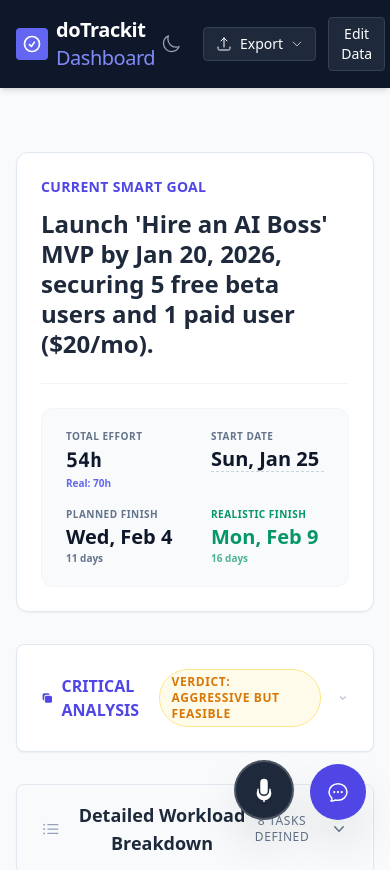
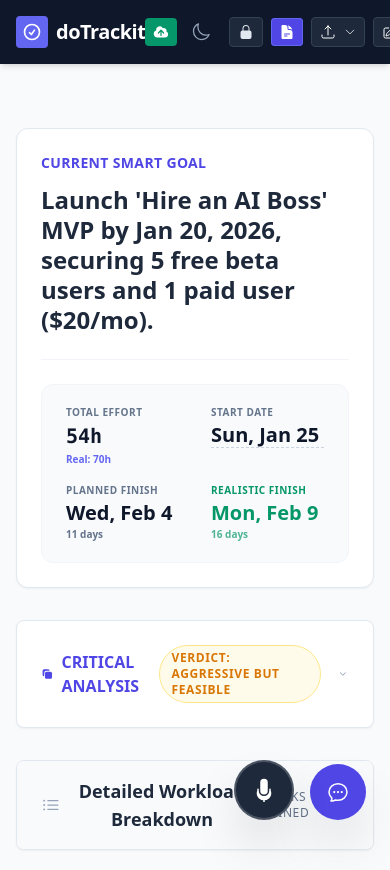
Before and after one commit to padm2057/doTrackit-Dashboard, a React (Vite) app: page / in a window 390 px wide. Shown: the top 870 px of the page. Built offline with nearby package versions, Linux system fonts and the light colour scheme.

Commit message:
feat: Improve header layout and responsiveness
Adjusts header title truncation and spacing of the cloud sync button to enhance responsiveness across different screen sizes.

```diff
--- a/App.tsx
+++ b/App.tsx
@@ -429,20 +429,20 @@ const App: React.FC = () => {
                     <path strokeLinecap="round" strokeLinejoin="round" d="M9 12.75L11.25 15 15 9.75M21 12a9 9 0 11-18 0 9 9 0 0118 0z" />
                 </svg>
             </div>
-            <h1 className="text-xl font-bold tracking-tight">doTrackit <span className="text-indigo-400 font-light">Dashboard</span></h1>
+            <h1 className="text-xl font-bold tracking-tight truncate max-w-[150px] sm:max-w-none">doTrackit <span className="text-indigo-400 font-light hidden sm:inline">Dashboard</span></h1>
           </div>
 
-          <div className="flex items-center gap-3">
+          <div className="flex items-center gap-2 md:gap-3">
              {/* Cloud Sync Button */}
              <button
                 onClick={() => setIsCloudModalOpen(true)}
-                className="hidden md:flex items-center gap-2 px-3 py-1.5 rounded text-sm font-bold bg-emerald-600 hover:bg-emerald-500 text-white transition-colors"
+                className="flex items-center gap-2 px-2 md:px-3 py-1.5 rounded text-sm font-bold bg-emerald-600 hover:bg-emerald-500 text-white transition-colors"
                 title="Save/Load from Cloud"
              >
                 <svg xmlns="http://www.w3.org/2000/svg" viewBox="0 0 20 20" fill="currentColor" className="w-4 h-4">
                   <path fillRule="evenodd" d="M5.5 17a4.5 4.5 0 01-1.44-8.765 4.5 4.5 0 018.302-3.046 3.5 3.5 0 014.504 4.272A4 4 0 0115 17H5.5zm3.75-2.75a.75.75 0 001.5 0V9.66l1.95 2.1a.75.75 0 101.1-1.02l-3.25-3.5a.75.75 0 00-1.1 0l-3.25 3.5a.75.75 0 101.1 1.02l1.95-2.1v4.59z" clipRule="evenodd" />
                 </svg>
-                Cloud Sync
+                <span className="hidden md:inline">Cloud Sync</span>
              </button>
 
              {/* Theme Toggle */}
@@ -465,7 +465,7 @@ const App: React.FC = () => {
              {/* Lock Goal Button */}
              <button
                 onClick={() => setIsLocked(!isLocked)}
-                className={`hidden md:flex items-center gap-2 px-3 py-1.5 rounded text-sm font-bold transition-all border ${
+                className={`flex items-center gap-2 px-2 md:px-3 py-1.5 rounded text-sm font-bold transition-all border ${
                     isLocked
                     ? 'bg-rose-600 hover:bg-rose-500 text-white border-rose-600 shadow-[0_0_12px_rgba(225,29,72,0.4)]'
                     : 'bg-slate-800 hover:bg-slate-700 text-slate-200 border-slate-700'
@@ -477,40 +477,40 @@ const App: React.FC = () => {
                      <svg xmlns="http://www.w3.org/2000/svg" viewBox="0 0 24 24" fill="currentColor" className="w-4 h-4">
                         <path fillRule="evenodd" d="M12 1.5a5.25 5.25 0 00-5.25 5.25v3a3 3 0 00-3 3v6.75a3 3 0 003 3h10.5a3 3 0 003-3v-6.75a3 3 0 00-3-3v-3c0-2.9-2.35-5.25-5.25-5.25zm3.75 8.25v-3a3.75 3.75 0 10-7.5 0v3h7.5z" clipRule="evenodd" />
                     </svg>
-                     Unlock
+                     <span className="hidden md:inline">Unlock</span>
                    </>
                 ) : (
                     <>
                     <svg xmlns="http://www.w3.org/2000/svg" viewBox="0 0 24 24" fill="currentColor" className="w-4 h-4">
                         <path fillRule="evenodd" d="M12 1.5a5.25 5.25 0 00-5.25 5.25v3a3 3 0 00-3 3v6.75a3 3 0 003 3h10.5a3 3 0 003-3v-6.75a3 3 0 00-3-3v-3c0-2.9-2.35-5.25-5.25-5.25zm3.75 8.25v-3a3.75 3.75 0 10-7.5 0v3h7.5z" clipRule="evenodd" />
                     </svg>
-                    Lock Goal
+                    <span className="hidden md:inline">Lock Goal</span>
                     </>
                 )}
             </button>
 
-            {/* NEW: Primary Report Button */}
+            {/* Primary Report Button (Download) */}
             <button
                 onClick={handleExportPDF}
-                className="hidden md:flex items-center gap-2 bg-indigo-600 hover:bg-indigo-500 text-white px-3 py-1.5 rounded text-sm font-medium transition-colors shadow-sm ring-1 ring-inset ring-indigo-500"
+                className="flex items-center gap-2 bg-indigo-600 hover:bg-indigo-500 text-white px-2 md:px-3 py-1.5 rounded text-sm font-medium transition-colors shadow-sm ring-1 ring-inset ring-indigo-500"
                 title="Download One-Page Report"
             >
                 <svg xmlns="http://www.w3.org/2000/svg" viewBox="0 0 24 24" fill="currentColor" className="w-4 h-4">
                   <path fillRule="evenodd" d="M5.625 1.5c-1.036 0-1.875.84-1.875 1.875v17.25c0 1.035.84 1.875 1.875 1.875h12.75c1.035 0 1.875-.84 1.875-1.875V12.75A3.75 3.75 0 0016.5 9h-1.875a1.875 1.875 0 01-1.875-1.875V5.25A3.75 3.75 0 009 1.5H5.625zM7.5 15a.75.75 0 01.75-.75h7.5a.75.75 0 010 1.5h-7.5A.75.75 0 017.5 15zm.75 2.25a.75.75 0 000 1.5H12a.75.75 0 000-1.5H8.25z" clipRule="evenodd" />
                   <path d="M12.971 1.816A5.23 5.23 0 0114.25 5.25v1.875c0 .207.168.375.375.375H16.5a5.23 5.23 0 013.434 1.279 9.768 9.768 0 00-6.963-6.963z" />
                 </svg>
-                Generate Report
+                <span className="hidden md:inline">Generate Report</span>
             </button>
 
             <div className="relative">
                 <button
                     onClick={() => setIsExportMenuOpen(!isExportMenuOpen)}
-                    className="text-sm font-medium bg-slate-800 hover:bg-slate-700 px-3 py-1.5 rounded border border-slate-700 transition-colors flex items-center gap-2"
+                    className="text-sm font-medium bg-slate-800 hover:bg-slate-700 px-2 md:px-3 py-1.5 rounded border border-slate-700 transition-colors flex items-center gap-2"
                 >
                     <svg xmlns="http://www.w3.org/2000/svg" fill="none" viewBox="0 0 24 24" strokeWidth={1.5} stroke="currentColor" className="w-4 h-4">
                         <path strokeLinecap="round" strokeLinejoin="round" d="M3 16.5v2.25A2.25 2.25 0 005.25 21h13.5A2.25 2.25 0 0021 18.75V16.5m-13.5-9L12 3m0 0l4.5 4.5M12 3v13.5" />
                     </svg>
-                    Export
+                    <span className="hidden md:inline">Export</span>
                     <svg xmlns="http://www.w3.org/2000/svg" fill="none" viewBox="0 0 24 24" strokeWidth={1.5} stroke="currentColor" className={`w-3 h-3 transition-transform ${isExportMenuOpen ? 'rotate-180' : ''}`}>
                         <path strokeLinecap="round" strokeLinejoin="round" d="M19.5 8.25l-7.5 7.5-7.5-7.5" />
                     </svg>
@@ -548,9 +548,12 @@ const App: React.FC = () => {
             {!isLocked && (
                 <button
                     onClick={() => setIsEditorOpen(true)}
-                    className="text-sm font-medium bg-slate-800 hover:bg-slate-700 px-3 py-1.5 rounded border border-slate-700 transition-colors flex items-center gap-2"
+                    className="text-sm font-medium bg-slate-800 hover:bg-slate-700 px-2 md:px-3 py-1.5 rounded border border-slate-700 transition-colors flex items-center gap-2"
                 >
-                    Edit Data
+                    <svg xmlns="http://www.w3.org/2000/svg" fill="none" viewBox="0 0 24 24" strokeWidth={1.5} stroke="currentColor" className="w-4 h-4 md:hidden">
+                        <path strokeLinecap="round" strokeLinejoin="round" d="M16.862 4.487l1.687-1.688a1.875 1.875 0 112.652 2.652L10.582 16.07a4.5 4.5 0 01-1.897 1.13L6 18l.8-2.685a4.5 4.5 0 011.13-1.897l8.932-8.931zm0 0L19.5 7.125M18 14v4.75A2.25 2.25 0 0115.75 21H5.25A2.25 2.25 0 013 18.75V8.25A2.25 2.25 0 015.25 6H10" />
+                    </svg>
+                    <span className="hidden md:inline">Edit Data</span>
                 </button>
             )}
           </div>
```
